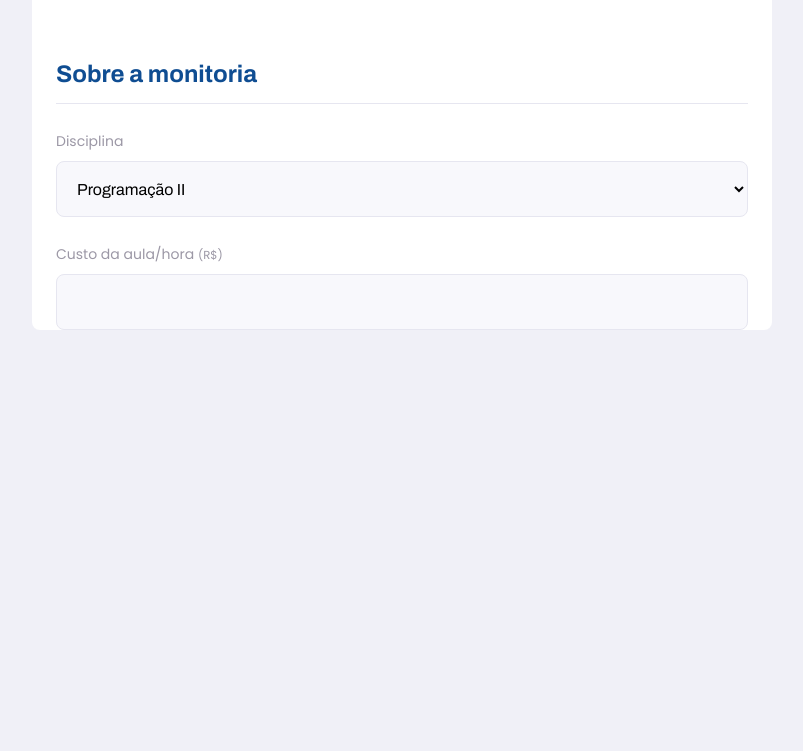
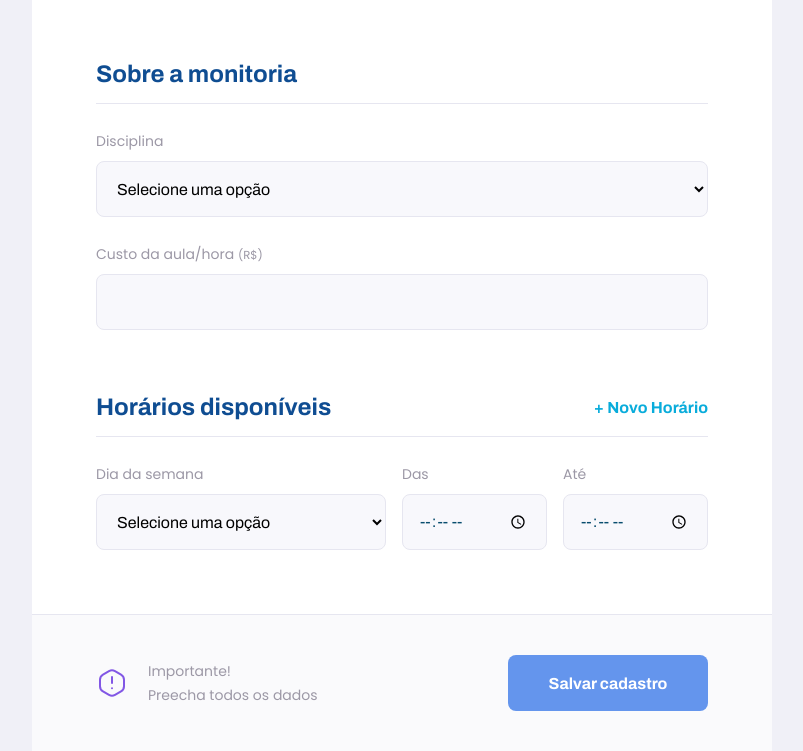
Before and after one commit to stefaniojr/ajudaaki, a plain HTML site: page give-classes.html in a window 1280 px wide. Shown: the part 1094-1845 px from the top of the page, without its empty margins (238-1041 px from the left). Before the commit the page ends 1424 px from the top, so only its background shows below. Drawn offline with Linux system fonts and the light colour scheme.

Commit message:
Adicionado scripts para auxiliar nos forms e nova estilização.

```diff
--- a/give-classes.html
+++ b/give-classes.html
@@ -10,10 +10,12 @@
     <link rel="stylesheet" href="/styles/partials/page-give-classes.css">
     <link rel="stylesheet" href="/styles/partials/forms.css">
 
-    <link rel="shortcut icon" type="image/png" href="images/favicon.png"/>
+    <link rel="shortcut icon" type="image/png" href="images/favicon.png" />
     <link
         href="https://fonts.googleapis.com/css2?family=Archivo:wght@400;700&amp;family=Poppins:wght@400;600&amp;display=swap"
         rel="stylesheet">
+
+        <script src="/scripts/addField.js" defer></script>
 
 </head>
 
@@ -31,7 +33,7 @@
 
             <div class="header-content">
                 <strong>Quer fazer parte da nossa rede de monitores? Massa!</strong>
-               <p>Vamos começar nos conhecendo melhor</p>
+                <p>Vamos começar nos conhecendo melhor</p>
             </div>
         </header>
 
@@ -68,7 +70,7 @@
                     <div class="select-block">
                         <label for="subject">Disciplina</label>
                         <select name="subject" id="subject">
-                            <option value="" disabled="" hidden="">Selecione uma opção</option>
+                            <option value="">Selecione uma opção</option>
                             <option value="1">Programação II</option>
                             <option value="2">Programação III</option>
                             <option value="3">Estrutura de Dados I</option>
@@ -90,7 +92,52 @@
                     </div>
                 </fieldset>
 
+
+
+                <fieldset id="schedule-items">
+                    <legend>Horários disponíveis
+                        <button type="button" id="add-time">+ Novo Horário</button>
+                    </legend>
+
+                    <div class="schedule-item">
+
+                        <div class="select-block">
+                            <label for="weekday">Dia da semana</label>
+                            <select name="weekday[]" id="weekday" required>
+                                <option value="">Selecione uma opção</option>
+                                <option value="0">Domingo</option>
+                                <option value="1">Segunda-feira</option>
+                                <option value="2">Terça-feira</option>
+                                <option value="3">Quarta-feira</option>
+                                <option value="4">Quinta-feira</option>
+                                <option value="5">Sexta-feira</option>
+                                <option value="6">Sábado</option>
+                            </select>
+                        </div>
+
+
+                        <div class="input-block">
+                            <label for="time_from">Das</label>
+                            <input type="time" name="time_from[]" required>
+                        </div>
+
+                        <div class="input-block">
+                            <label for="time_to">Até</label>
+                            <input type="time" name="time_to[]" required>
+                        </div>
+
+                    </div>
+                </fieldset>
             </form>
+
+            <footer>
+                <p>
+                    <img src="/images/icons/warning.svg" alt="Aviso importante">
+                    Importante!<br>
+                    Preecha todos os dados
+                </p>
+                <button type="submit" id="create-class">Salvar cadastro</button>
+            </footer>
         </main>
 
     </div>
--- /dev/null
+++ b/scripts/addField.js
@@ -0,0 +1,14 @@
+document.querySelector("#add-time")
+.addEventListener('click', cloneField)
+
+function cloneField(){
+    const newFieldContainer = document.querySelector('.schedule-item').cloneNode(true)
+
+    const fields = newFieldContainer.querySelectorAll('input')
+
+    fields.forEach(function(field){
+        field.value = ""
+    })
+
+    document.querySelector('#schedule-items').appendChild(newFieldContainer)
+}
--- a/styles/partials/page-give-classes.css
+++ b/styles/partials/page-give-classes.css
@@ -39,6 +39,22 @@
 
 }
 
+#page-give-classes fieldset legend button{
+    background: none;
+    border: 0;
+
+    color: var(--color-primary);
+
+    font: 700 1.6rem Archivo;
+    cursor: pointer;
+    transition: 0.2s;
+}
+
+#page-give-classes fieldset legend button:hover{
+    color: var(--color-primary-dark);
+}
+
+
 #page-give-classes fieldset+fieldset{
     margin-top: 6.4rem;
 }
@@ -49,8 +65,91 @@
     margin-top: 2.4rem;
 }
 
+#page-give-classes main footer {
+    padding: 4rem 2.4rem;
+
+    background: var(--color-box-footer);
+    border-top: 1px solid var(--color-line-in-white);
+    margin-top: 6.4rem;
+}
+
+
+#page-give-classes main p {
+    display: flex;
+    align-items: center;
+    justify-content: center;
+
+    font-size: 1.4rem;
+    line-height: 2.4rem;
+
+    color: var(--color-text-complement);
+}
+
+#page-give-classes main footer p img{
+    margin-right: 2rem;
+}
+
+#page-give-classes main footer button{
+    width: 100%;
+    height: 5.6rem;
+    background: var(--color-secondary);
+    color: var(--color-button-text);
+    border: 0;
+    border-radius: 0.8rem;
+    cursor: pointer;
+    font: 700 1.6rem Archivo;
+    display: flex;
+    align-items: center;
+    justify-content: center;
+    text-decoration: none;
+    transition: 0.2s;
+    margin-top: 3.2rem;
+}
+
+#page-give-classes main footer button:hover{
+    background: var(--color-secondary-dark);
+}
+
+.schedule-item+.schedule-item{
+    margin-top: 3.2rem;
+    padding-top: 3.2rem;
+
+    border-top: 1px solid var(--color-line-in-white);
+}
+
 @media (min-width: 700px){
     #page-give-classes #container{
         max-width: 100vw;
     }
+
+    #page-give-classes .page-header .header-content{
+        margin-bottom: 0;
+    }
+
+    #page-give-classes main fieldset{
+        padding: 0 64px;
+    }
+
+    .schedule-item{
+        display: grid;
+        grid-template-columns: 2fr 1fr 1fr;
+        column-gap: 1.6rem;
+    }
+
+    #page-give-classes #schedule-items .select-block+.input-block,
+    #page-give-classes #schedule-items .input-block+.input-block{
+       margin-top: 0;
+    }
+
+    #page-give-classes main footer{
+        padding: 40px 64px;
+        display: flex;
+        align-items: center;
+        justify-content: space-between;
+    }
+
+    #page-give-classes main footer button{
+        margin-top: 0;
+        width: 200px;
+    }
 }
```
